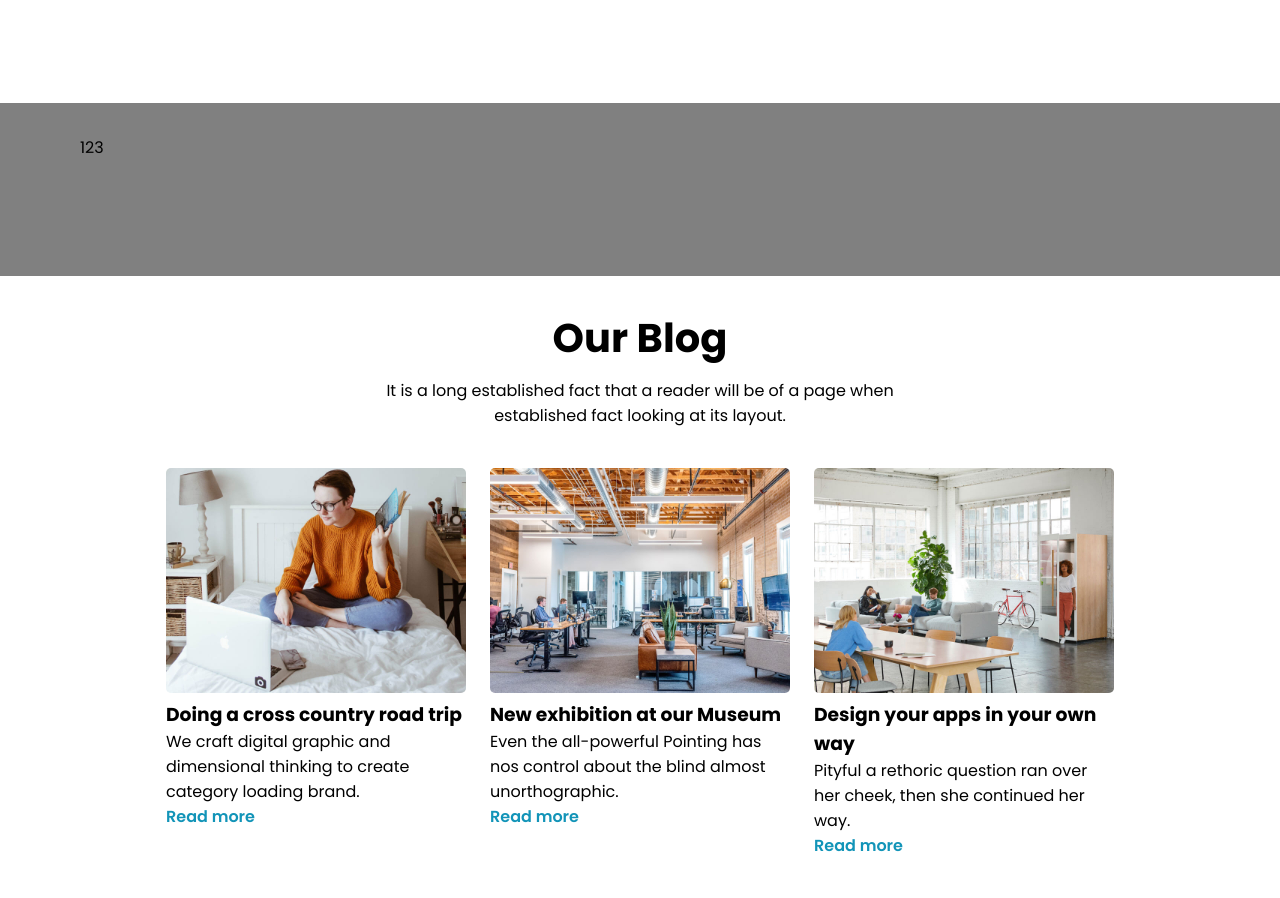
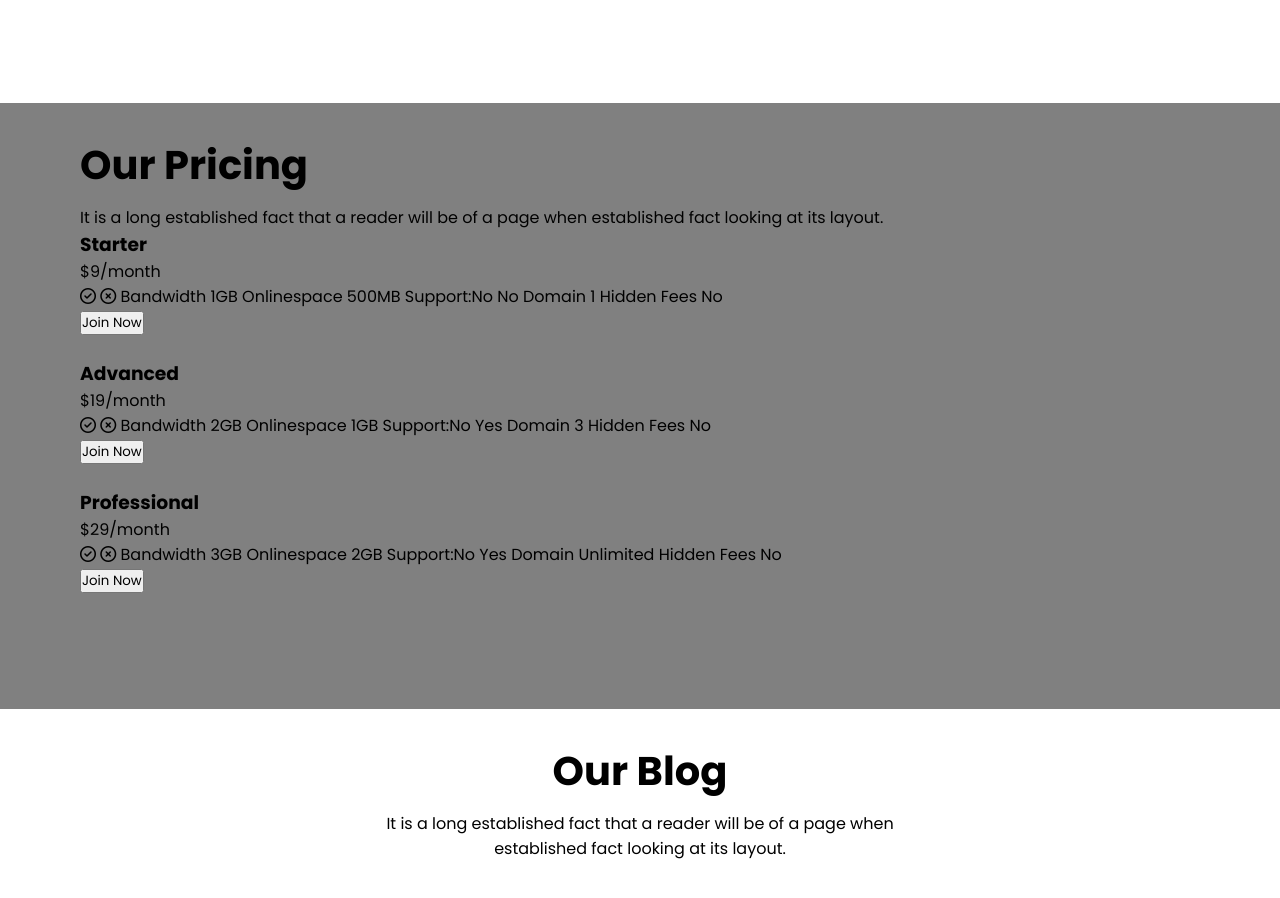
Before and after one commit to Flibouche/Landing-Page, a plain HTML site: page index.html in a window 1280 px wide. Shown: the part 5140-6038 px from the top of the page. Drawn offline with Linux system fonts and the light colour scheme.

Commit message:
Ajout des cartes dans la section pricing.

```diff
--- a/index.html
+++ b/index.html
@@ -374,8 +374,79 @@
         </section>
         <section class="pricing2 section" id="pricing2">
             <div class="pricing2__container container grid">
-                <div class="pricing2__price">123</div>
-            </div>
+                <div class="pricing2__price">
+                    <div class="pricing2__title">
+                        <h2 class="section__title">
+                            Our Pricing
+                        </h2>
+                        <p class="pricing2__description">
+                            It is a long established fact that a reader will be of a page when established fact looking
+                            at its layout.
+                        </p>
+
+                        <div class="pricing__content grid">
+                            <div class="pricing__card">
+                                <h3 class="pricing__card-title">Starter</h3>
+
+                                <p class="pricing__card-price">
+                                    $9/month
+                                </p>
+
+                                <p class="pricing__card-adventages">
+                                    <i class="fa-regular fa-circle-check"></i>
+                                    <i class="fa-regular fa-circle-xmark"></i>
+                                    Bandwidth 1GB
+                                    Onlinespace 500MB
+                                    Support:No No
+                                    Domain 1
+                                    Hidden Fees No
+                                </p>
+
+                                <button class="pricing__button">Join Now</button>
+                            </div>
+
+                            <div class="pricing__card">
+                                <h3 class="pricing__card-title">Advanced</h3>
+
+                                <p class="pricing__card-price">
+                                    $19/month
+                                </p>
+
+                                <p class="pricing__card-adventages">
+                                    <i class="fa-regular fa-circle-check"></i>
+                                    <i class="fa-regular fa-circle-xmark"></i>
+                                    Bandwidth 2GB
+                                    Onlinespace 1GB
+                                    Support:No Yes
+                                    Domain 3
+                                    Hidden Fees No
+                                </p>
+
+                                <button class="pricing__button">Join Now</button>
+                            </div>
+
+                            <div class="pricing__card">
+                                <h3 class="pricing__card-title">Professional</h3>
+
+                                <p class="pricing__card-price">
+                                    $29/month
+                                </p>
+
+                                <p class="pricing__card-adventages">
+                                    <i class="fa-regular fa-circle-check"></i>
+                                    <i class="fa-regular fa-circle-xmark"></i>
+                                    Bandwidth 3GB
+                                    Onlinespace 2GB
+                                    Support:No Yes
+                                    Domain Unlimited
+                                    Hidden Fees No
+                                </p>
+
+                                <button class="pricing__button">Join Now</button>
+                            </div>
+
+                    </div>
+                </div>
         </section>
 
         <!--========================== Blog =============================-->
```
